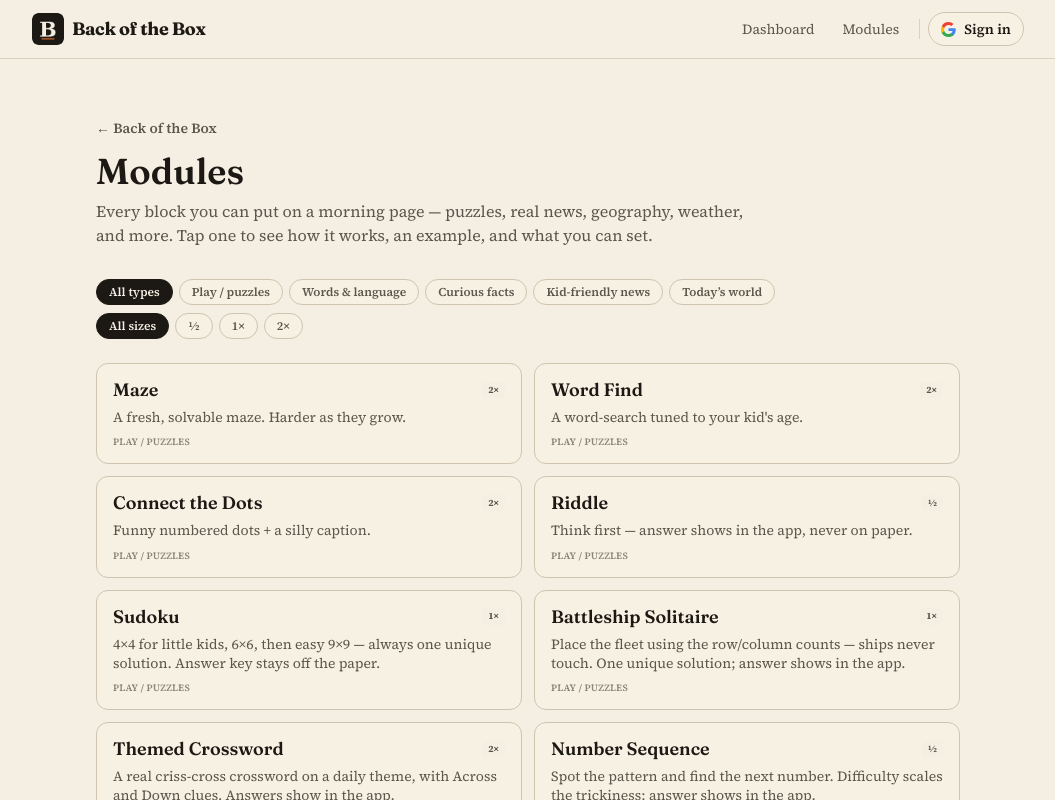
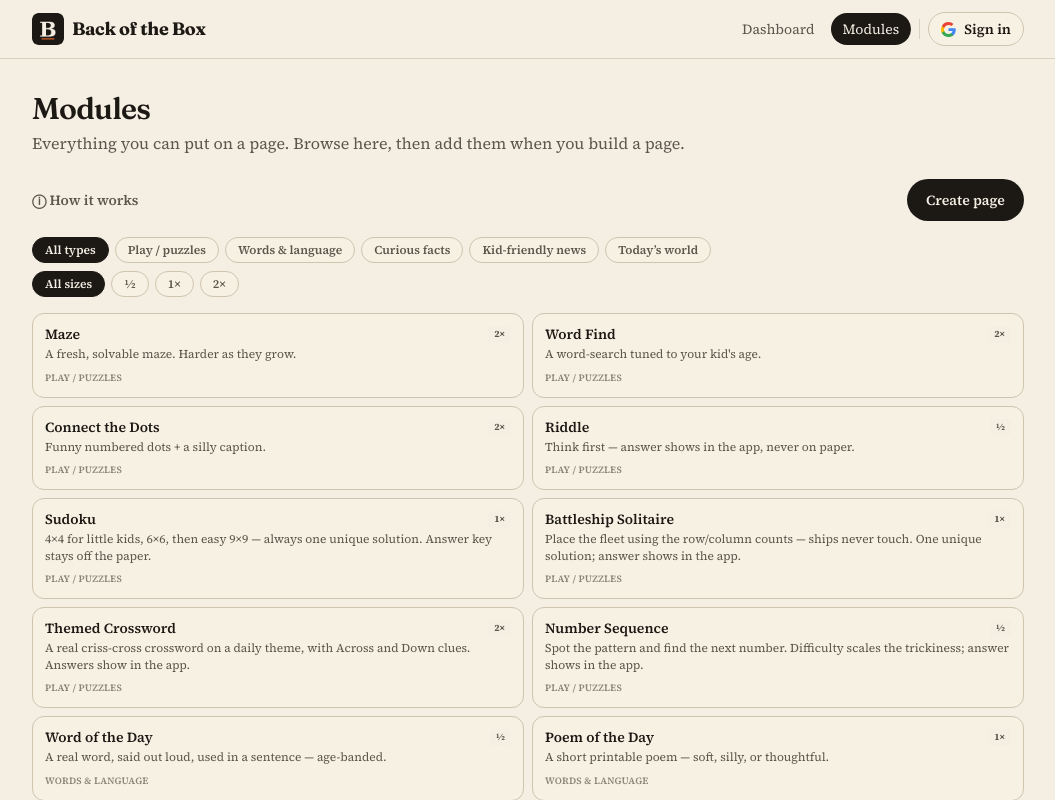
Before and after one commit to jon-tompkins/gb-tearaway, a Next.js app: page /modules in a window 1280 px wide. Shown: the top 800 px of the page, without its empty margins (112-1167 px from the left). Built offline with nearby package versions, Linux system fonts and the light colour scheme; no server answers.

Commit message:
Single Modules page: /modules is the browse page for everyone; /app/browse redirects
Co-Authored-By: Claude Sonnet 5.5 <noreply@anthropic.com>

```diff
--- a/src/app/app/browse/page.tsx
+++ b/src/app/app/browse/page.tsx
@@ -1,87 +1,6 @@
-"use client";
+import { redirect } from "next/navigation";
 
-import { useState } from "react";
-import Link from "next/link";
-import { AppShell } from "@/components/AppNav";
-import { HowItWorks } from "@/components/HowItWorks";
-import { MODULE_CATALOG, MODULE_CATEGORIES, moduleSize } from "@/lib/modules";
-import { useModuleVisibility } from "@/lib/useModuleVisibility";
-import { NOUN } from "@/lib/copy";
-import type { ModuleCategoryId, SlotSize } from "@/lib/types";
-
-const SIZE_LABEL: Record<SlotSize, string> = { half: "½", full: "1×", double: "2×" };
-
-export default function BrowseModulesPage() {
-  const vis = useModuleVisibility();
-  const [type, setType] = useState<ModuleCategoryId | "all">("all");
-  const [size, setSize] = useState<SlotSize | "all">("all");
-
-  const chip = (active: boolean) =>
-    `rounded-full border px-3 py-1 text-xs font-semibold transition ${
-      active ? "border-ink bg-ink text-cream" : "border-rule bg-paper text-ink-soft hover:border-ink/30"
-    }`;
-  const shown = MODULE_CATALOG.filter(
-    (m) => vis.isVisible(m.id) && (type === "all" || m.category === type) && (size === "all" || moduleSize(m.id) === size),
-  );
-  const catName = (id: ModuleCategoryId) => MODULE_CATEGORIES.find((c) => c.id === id)?.name ?? id;
-
-  return (
-    <AppShell title="Modules" subtitle={`Everything you can put on a ${NOUN.one}. Browse here, then add them when you build a page.`}>
-      <div className="mb-4 flex flex-wrap items-center justify-between gap-3">
-        <HowItWorks />
-        <Link href="/app/setup" className="btn-primary text-sm">
-          Create {NOUN.one}
-        </Link>
-      </div>
-      <div className="mb-4 space-y-2">
-        <div className="flex flex-wrap gap-1.5">
-          <button type="button" className={chip(type === "all")} onClick={() => setType("all")}>
-            All types
-          </button>
-          {MODULE_CATEGORIES.map((c) => (
-            <button key={c.id} type="button" className={chip(type === c.id)} onClick={() => setType(c.id)}>
-              {c.name}
-            </button>
-          ))}
-        </div>
-        <div className="flex flex-wrap gap-1.5">
-          <button type="button" className={chip(size === "all")} onClick={() => setSize("all")}>
-            All sizes
-          </button>
-          {(["half", "full", "double"] as SlotSize[]).map((s) => (
-            <button key={s} type="button" className={chip(size === s)} onClick={() => setSize(s)}>
-              {SIZE_LABEL[s]}
-            </button>
-          ))}
-        </div>
-      </div>
-      {shown.length === 0 ? (
-        <p className="text-sm text-ink-soft">No modules match those filters.</p>
-      ) : (
-        <div className="grid gap-2 sm:grid-cols-2">
-          {shown.map((m) => (
-            <Link
-              key={m.id}
-              href={`/modules/${m.id}`}
-              className="block rounded-xl border border-rule bg-paper px-3 py-2.5 transition hover:border-ink/40 hover:bg-cream"
-            >
-              <div className="flex items-center gap-2">
-                <span className="flex-1 truncate text-sm font-semibold text-ink">{m.name}</span>
-                <span
-                  className="rounded bg-cream px-1.5 py-px text-[0.6rem] font-bold text-ink-soft"
-                  title={`${SIZE_LABEL[moduleSize(m.id)]} card`}
-                >
-                  {SIZE_LABEL[moduleSize(m.id)]}
-                </span>
-              </div>
-              <p className="mt-0.5 text-xs leading-snug text-ink-soft">{m.blurb}</p>
-              <span className="mt-1 inline-block text-[0.6rem] font-semibold uppercase tracking-wide text-ink-soft/70">
-                {catName(m.category)}
-              </span>
-            </Link>
-          ))}
-        </div>
-      )}
-    </AppShell>
-  );
+// One Modules page for everyone: /modules.
+export default function BrowseRedirect() {
+  redirect("/modules");
 }
--- a/src/app/app/page.tsx
+++ b/src/app/app/page.tsx
@@ -114,7 +114,7 @@ export default function DashboardPage() {
             <Link href="/app/setup" className="btn-primary">
               Create {NOUN.one}
             </Link>
-            <Link href="/app/browse" className="btn-secondary">
+            <Link href="/modules" className="btn-secondary">
               Browse modules
             </Link>
           </div>
--- a/src/app/modules/page.tsx
+++ b/src/app/modules/page.tsx
@@ -1,102 +1,87 @@
 "use client";
 
+import { useState } from "react";
 import Link from "next/link";
-import { useState } from "react";
-import type { ModuleCategoryId, SlotSize } from "@/lib/types";
+import { AppShell } from "@/components/AppNav";
+import { HowItWorks } from "@/components/HowItWorks";
 import { MODULE_CATALOG, MODULE_CATEGORIES, moduleSize } from "@/lib/modules";
 import { useModuleVisibility } from "@/lib/useModuleVisibility";
-import { AppNav } from "@/components/AppNav";
+import { NOUN } from "@/lib/copy";
+import type { ModuleCategoryId, SlotSize } from "@/lib/types";
 
-function sizeLabel(sz: SlotSize): string {
-  return sz === "half" ? "½" : sz === "double" ? "2×" : "1×";
-}
+const SIZE_LABEL: Record<SlotSize, string> = { half: "½", full: "1×", double: "2×" };
 
-export default function ModulesBrowse() {
+export default function BrowseModulesPage() {
+  const vis = useModuleVisibility();
   const [type, setType] = useState<ModuleCategoryId | "all">("all");
   const [size, setSize] = useState<SlotSize | "all">("all");
-  const vis = useModuleVisibility();
 
   const chip = (active: boolean) =>
     `rounded-full border px-3 py-1 text-xs font-semibold transition ${
       active ? "border-ink bg-ink text-cream" : "border-rule bg-paper text-ink-soft hover:border-ink/30"
     }`;
-
-  const typeFilters: { id: ModuleCategoryId | "all"; name: string }[] = [
-    { id: "all", name: "All types" },
-    ...MODULE_CATEGORIES.map((c) => ({ id: c.id, name: c.name })),
-  ];
-  const sizeFilters: { id: SlotSize | "all"; name: string }[] = [
-    { id: "all", name: "All sizes" },
-    { id: "half", name: "½" },
-    { id: "full", name: "1×" },
-    { id: "double", name: "2×" },
-  ];
+  const shown = MODULE_CATALOG.filter(
+    (m) => vis.isVisible(m.id) && (type === "all" || m.category === type) && (size === "all" || moduleSize(m.id) === size),
+  );
   const catName = (id: ModuleCategoryId) => MODULE_CATEGORIES.find((c) => c.id === id)?.name ?? id;
 
-  const shown = MODULE_CATALOG.filter(
-    (m) =>
-      vis.isVisible(m.id) &&
-      (type === "all" || m.category === type) && (size === "all" || moduleSize(m.id) === size),
-  );
-
   return (
-    <>
-    <AppNav />
-    <main className="mx-auto max-w-4xl px-4 py-10 sm:py-14">
-      <header className="mb-8">
-        <Link href="/" className="text-sm font-semibold text-ink-soft hover:text-ink">
-          ← Back of the Box
+    <AppShell title="Modules" subtitle={`Everything you can put on a ${NOUN.one}. Browse here, then add them when you build a page.`}>
+      <div className="mb-4 flex flex-wrap items-center justify-between gap-3">
+        <HowItWorks />
+        <Link href="/app/setup" className="btn-primary text-sm">
+          Create {NOUN.one}
         </Link>
-        <h1 className="mt-3 font-display text-3xl text-ink sm:text-4xl">Modules</h1>
-        <p className="mt-2 max-w-2xl text-ink-soft">
-          Every block you can put on a morning page — puzzles, real news, geography, weather, and
-          more. Tap one to see how it works, an example, and what you can set.
-        </p>
-      </header>
-
-      <div className="mb-6 space-y-2">
+      </div>
+      <div className="mb-4 space-y-2">
         <div className="flex flex-wrap gap-1.5">
-          {typeFilters.map((f) => (
-            <button key={f.id} type="button" onClick={() => setType(f.id)} className={chip(type === f.id)}>
-              {f.name}
+          <button type="button" className={chip(type === "all")} onClick={() => setType("all")}>
+            All types
+          </button>
+          {MODULE_CATEGORIES.map((c) => (
+            <button key={c.id} type="button" className={chip(type === c.id)} onClick={() => setType(c.id)}>
+              {c.name}
             </button>
           ))}
         </div>
         <div className="flex flex-wrap gap-1.5">
-          {sizeFilters.map((f) => (
-            <button key={f.id} type="button" onClick={() => setSize(f.id)} className={chip(size === f.id)}>
-              {f.name}
+          <button type="button" className={chip(size === "all")} onClick={() => setSize("all")}>
+            All sizes
+          </button>
+          {(["half", "full", "double"] as SlotSize[]).map((s) => (
+            <button key={s} type="button" className={chip(size === s)} onClick={() => setSize(s)}>
+              {SIZE_LABEL[s]}
             </button>
           ))}
         </div>
       </div>
-
-      <div className="grid gap-3 sm:grid-cols-2">
+      {shown.length === 0 ? (
+        <p className="text-sm text-ink-soft">No modules match those filters.</p>
+      ) : (
+        <div className="grid gap-2 sm:grid-cols-2">
           {shown.map((m) => (
             <Link
               key={m.id}
               href={`/modules/${m.id}`}
-            className="group rounded-xl border border-rule bg-paper px-4 py-3 transition hover:border-ink/40 hover:shadow-sm"
+              className="block rounded-xl border border-rule bg-paper px-3 py-2.5 transition hover:border-ink/40 hover:bg-cream"
             >
               <div className="flex items-center gap-2">
-              <span className="flex-1 truncate font-display text-lg text-ink group-hover:underline">
-                {m.name}
-              </span>
-              {vis.isHidden(m.id) ? (
-                <span className="rounded bg-stamp/15 px-1.5 py-px text-[0.6rem] font-bold text-stamp">Hidden</span>
-              ) : null}
-              <span className="rounded bg-cream px-1.5 py-px text-[0.6rem] font-bold text-ink-soft">
-                {sizeLabel(moduleSize(m.id))}
+                <span className="flex-1 truncate text-sm font-semibold text-ink">{m.name}</span>
+                <span
+                  className="rounded bg-cream px-1.5 py-px text-[0.6rem] font-bold text-ink-soft"
+                  title={`${SIZE_LABEL[moduleSize(m.id)]} card`}
+                >
+                  {SIZE_LABEL[moduleSize(m.id)]}
                 </span>
               </div>
-            <p className="mt-1 text-sm leading-snug text-ink-soft">{m.blurb}</p>
-            <span className="mt-2 inline-block text-[0.6rem] font-semibold uppercase tracking-wide text-ink-soft/70">
+              <p className="mt-0.5 text-xs leading-snug text-ink-soft">{m.blurb}</p>
+              <span className="mt-1 inline-block text-[0.6rem] font-semibold uppercase tracking-wide text-ink-soft/70">
                 {catName(m.category)}
               </span>
             </Link>
           ))}
         </div>
-    </main>
-    </>
+      )}
+    </AppShell>
   );
 }
--- a/src/components/AppNav.tsx
+++ b/src/components/AppNav.tsx
@@ -8,7 +8,7 @@ import { AuthButton } from "./AuthButton";
 
 const LINKS = [
   { href: "/app", label: "Dashboard", exact: true },
-  { href: "/app/browse", label: "Modules", exact: false },
+  { href: "/modules", label: "Modules", exact: false },
 ];
 
 export function AppNav() {
```
Lines whose indentation alone changed are shown as unchanged.
